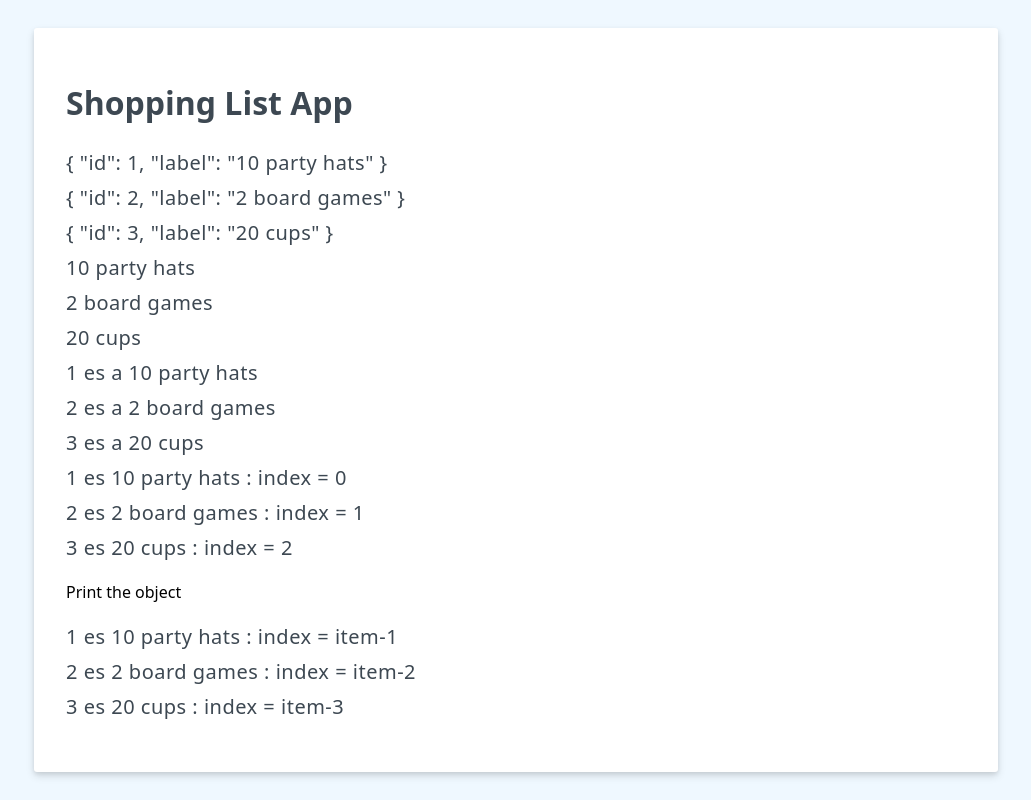
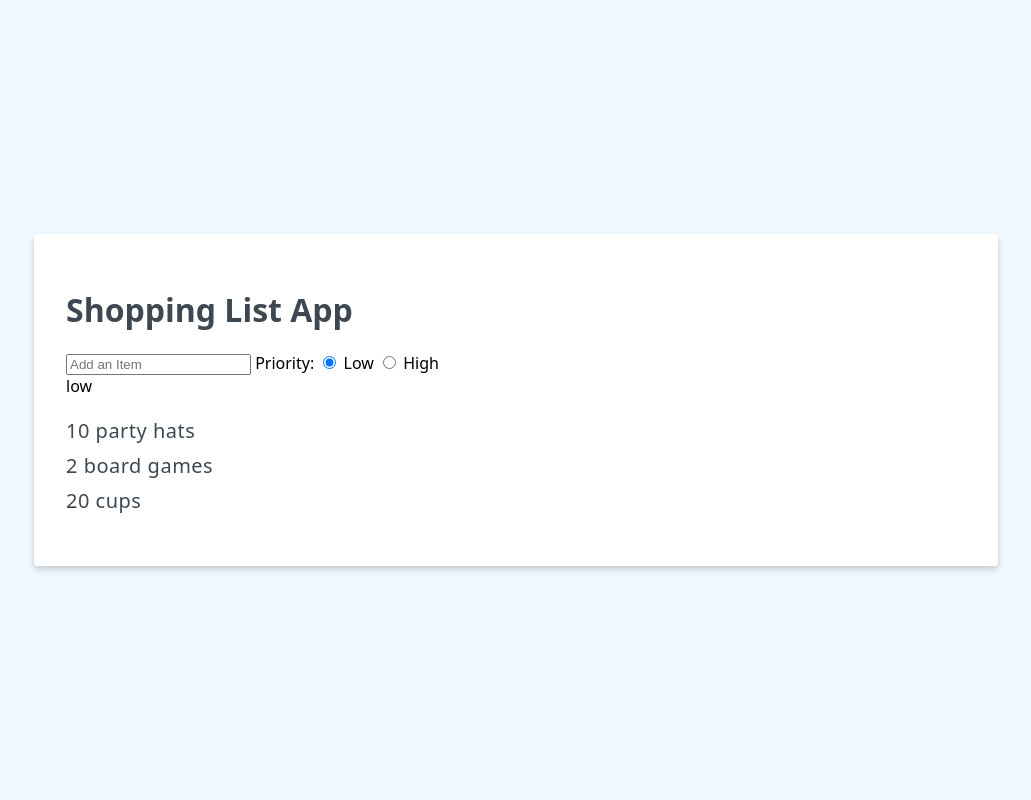
Before and after one commit to cesarcori/vue-project, a Vue app: page / in a window 1280 px wide. Shown: the whole page, without its empty margins (124-1155 px from the left). Built offline with nearby package versions, Linux system fonts and the light colour scheme.

Commit message:
input ratio

```diff
--- a/src/App.vue
+++ b/src/App.vue
@@ -9,33 +9,29 @@
   {id: 3, label: "20 cups"}
   ])
 
-  const itemsObjects = ref({
-  'item-1': {id: 1, label: "10 party hats"},
-  'item-2': {id: 2, label: "2 board games"},
-  'item-3': {id: 3, label: "20 cups"}
-  })
+  const newItem = ref("")
+  const newItem2 = ref("")
+  const newItemPriority = ref("low")
+
 </script>
 
 <template>
   <h1>{{ header }}</h1>
+  <input v-model.trim="newItem2" type="text" placeholder="Add an Item">
+  Priority:
+  <label>
+    <input type="radio" v-model="newItemPriority" value="low">
+    Low
+  </label>
+  <label>
+    <input type="radio" v-model="newItemPriority" value="high">
+    High
+  </label>
+  <br />
+  {{newItemPriority}}
   <ul>
-    <li v-for="item in items" :key="item.id">
-      {{item}}
-    </li>
-    <li v-for="item in items" :key="item.id">
-      {{item.label}}
-    </li>
-    <li v-for="{id, label} in items" :key="id">
-      {{id}} es a {{ label }}
-    </li>
     <li v-for="({id, label}, index) in items" :key="id">
-      {{id}} es {{ label }} : index = {{ index }}
-    </li>
-  </ul>
-  Print the object
-  <ul>
-    <li v-for="({id, label}, index) in itemsObjects" :key="id">
-      {{id}} es {{ label }} : index = {{ index }}
+      {{label}}
     </li>
   </ul>
 </template>
```
